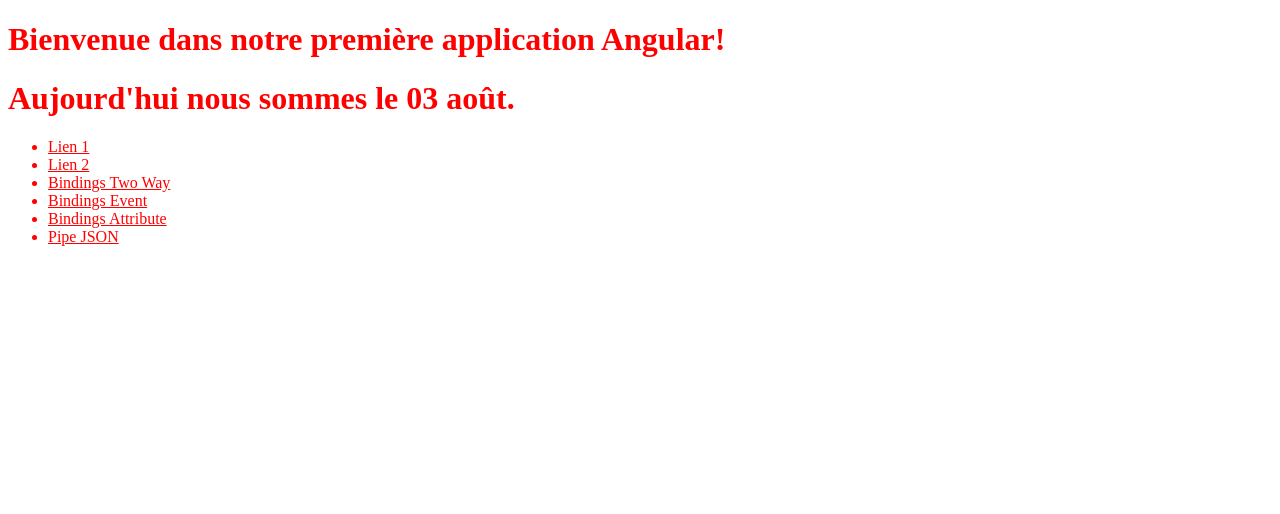
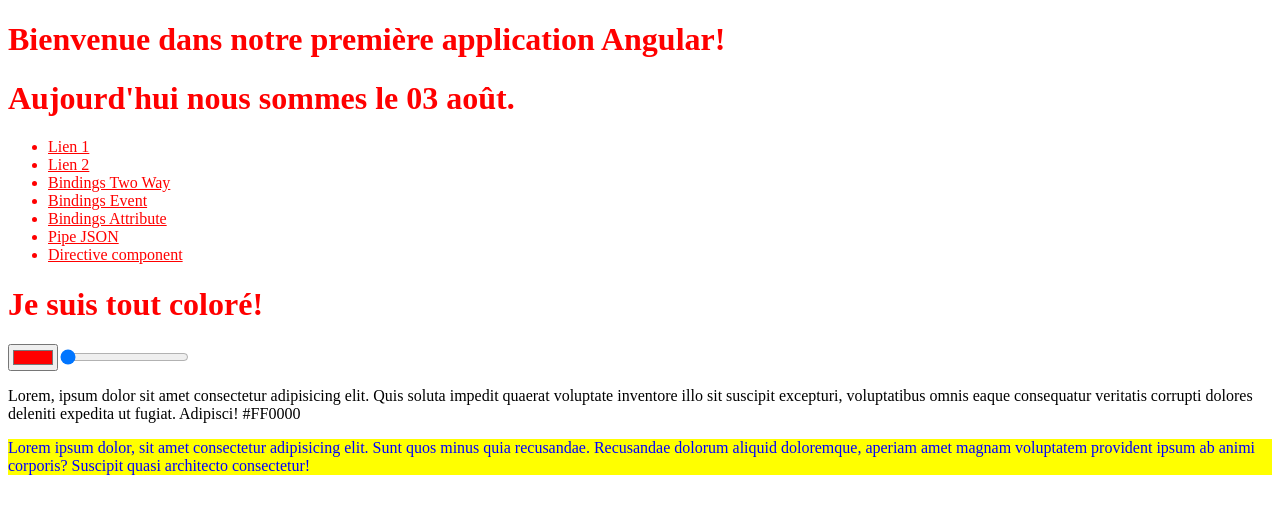
Before and after one commit to SamBstorm/first-app, an Angular app: page /direct-comp in a window 1280 px wide. Before the commit this address led to /. Shown: the top 514 px of the page. Built offline with nearby package versions, Linux system fonts and the light colour scheme.

Commit message:
Add direct-comp

```diff
--- a/src/app/app-routing.module.ts
+++ b/src/app/app-routing.module.ts
@@ -1,3 +1,4 @@
+import { DirectCompComponent } from './components/direct-comp/direct-comp.component';
 import { PipesJsonComponent } from './components/pipes-json/pipes-json.component';
 import { BindingTwoWayComponent } from './components/binding-two-way/binding-two-way.component';
 import { HomeComponent } from './components/home/home.component';
@@ -15,6 +16,7 @@
   {path:"event", component:BindingEventComponent},
   {path:"attribute", component:BindingAttributeComponent},
   {path:"pipe-json", component:PipesJsonComponent},
+  {path:"direct-comp", component:DirectCompComponent},
 ];
 
 @NgModule({
--- a/src/app/app.component.html
+++ b/src/app/app.component.html
@@ -32,6 +32,11 @@
                 <div>Pipe JSON</div>
             </a>
         </li>
+        <li>
+            <a routerLink="/direct-comp">
+                <div>Directive component</div>
+            </a>
+        </li>
     </ul>
 </nav>
 <router-outlet></router-outlet>
--- a/src/app/app.module.ts
+++ b/src/app/app.module.ts
@@ -12,6 +12,7 @@
 import { PipesDateComponent } from './components/pipes-date/pipes-date.component';
 import { FrenchMonthPipe } from './Pipes/french-month.pipe';
 import { PipesJsonComponent } from './components/pipes-json/pipes-json.component';
+import { DirectCompComponent } from './components/direct-comp/direct-comp.component';
 
 @NgModule({
   declarations: [
@@ -22,7 +23,8 @@
     BindingAttributeComponent,
     PipesDateComponent,
     FrenchMonthPipe,
-    PipesJsonComponent
+    PipesJsonComponent,
+    DirectCompComponent
   ],
   imports: [
     BrowserModule,
--- /dev/null
+++ b/src/app/components/direct-comp/direct-comp.component.html
@@ -0,0 +1,16 @@
+<h1 [ngStyle]="{
+    color : myColor,
+    position: 'relative',
+    left : leftOffset+'px'}">
+    Je suis tout coloré!
+</h1>
+<input type="color" [(ngModel)]="myColor">
+<input type="range" min="0" max="100" [(ngModel)]="leftOffset">
+
+<p [ngClass]="{
+    important : leftOffset> 50,
+    pasImportant: myColor.toLowerCase() != '#FF0000'.toLowerCase()
+}">Lorem, ipsum dolor sit amet consectetur adipisicing elit. Quis soluta impedit quaerat voluptate inventore illo sit suscipit excepturi, voluptatibus omnis eaque consequatur veritatis corrupti dolores deleniti expedita ut fugiat. Adipisci!
+{{myColor}}</p>
+
+<p [ngStyle]="myStyle">Lorem ipsum dolor, sit amet consectetur adipisicing elit. Sunt quos minus quia recusandae. Recusandae dolorum aliquid doloremque, aperiam amet magnam voluptatem provident ipsum ab animi corporis? Suscipit quasi architecto consectetur!</p>
--- /dev/null
+++ b/src/app/components/direct-comp/direct-comp.component.scss
@@ -0,0 +1,7 @@
+.important{
+    color: white;
+    background-color: red;
+}
+.pasImportant{
+    border:solid 1px black;
+}
--- /dev/null
+++ b/src/app/components/direct-comp/direct-comp.component.ts
@@ -0,0 +1,24 @@
+import { Component, OnInit } from '@angular/core';
+
+@Component({
+  selector: 'app-direct-comp',
+  templateUrl: './direct-comp.component.html',
+  styleUrls: ['./direct-comp.component.scss']
+})
+export class DirectCompComponent implements OnInit {
+
+  public myColor : string;
+  public leftOffset: number = 0;
+  public myStyle: any = {
+    color : "blue",
+    "background-color": "yellow"
+  }
+
+  constructor() {
+    this.myColor="#FF0000";
+  }
+
+  ngOnInit(): void {
+  }
+
+}
```
Also changed, not shown: 1 other file (tests, documents, lock files or other folders).
